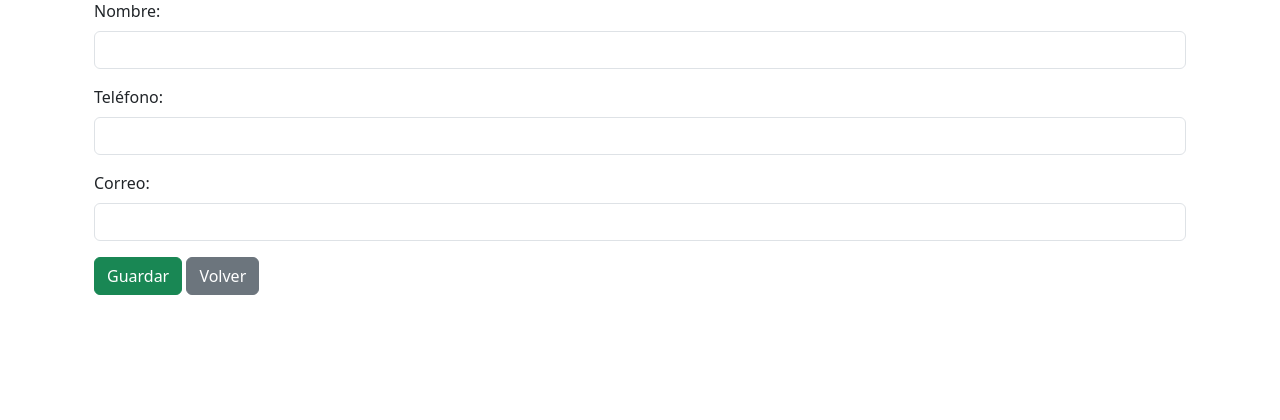
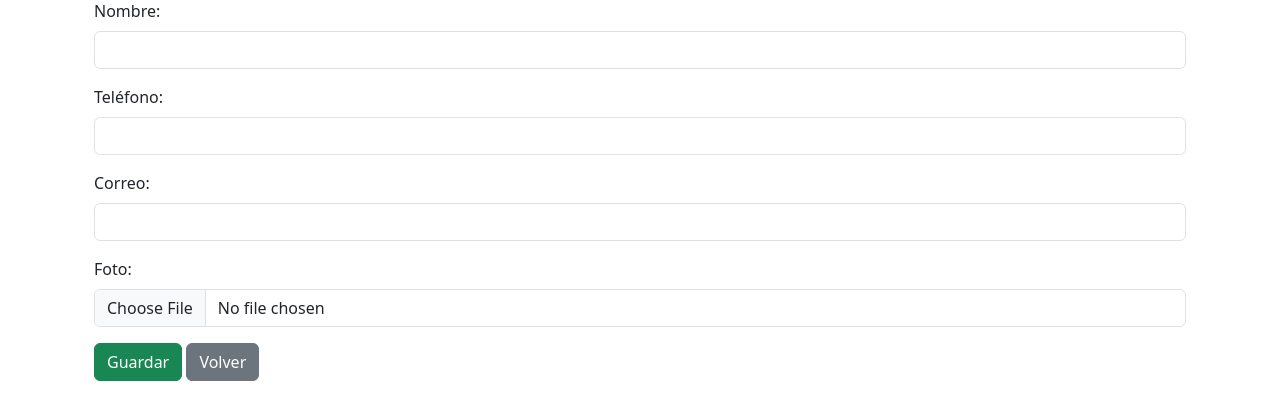
Before and after one commit to Adavidfr/agendaClaseProgramacion2, a Django app: page /agregar in a window 1280 px wide. Shown: the part 147-567 px from the top of the page. Run offline with Django 5.2, Linux system fonts and the light colour scheme.

Commit message:
feat: add photo upload functionality to contact management

```diff
--- a/agenda/settings.py
+++ b/agenda/settings.py
@@ -126,3 +126,6 @@ LOGOUT_URL = '/'
 LOGOUT_REDIRECT_URL = '/'
 LOGIN_URL = 'loguear/'
 LOGIN_REDIRECT_URL = '/'
+
+MEDIA_URL = '/media/'
+MEDIA_ROOT = BASE_DIR / 'media'
--- a/telefono/forms.py
+++ b/telefono/forms.py
@@ -11,4 +11,4 @@ class CustomUserCreationForm(UserCreationForm):
 class ContactoForm(forms.ModelForm):
     class Meta:
         model = Contacto
-        fields = ['nombre', 'telefono', 'email']
+        fields = ['nombre', 'telefono', 'email', 'foto']
--- a/telefono/models.py
+++ b/telefono/models.py
@@ -6,6 +6,7 @@ class Contacto(models.Model):
     nombre = models.CharField(max_length=50)
     telefono = models.CharField(max_length=10)
     email = models.EmailField(blank=True, null=True, verbose_name='Correo Electrónico')
+    foto = models.ImageField(upload_to='contactos/', null=True, blank=True)
 
     def __str__(self):
         return f"{self.nombre} - {self.telefono} - {self.email}"
--- a/telefono/templates/agregar_contacto.html
+++ b/telefono/templates/agregar_contacto.html
@@ -7,7 +7,7 @@
 {% block cuerpo %}
     <div class="container mt-4">
         <h2 class="mb-4">Agregar Contacto</h2>
-        <form method="POST" class="needs-validation" novalidate>
+        <form method="POST" enctype="multipart/form-data" class="needs-validation" novalidate>
             {% csrf_token %}
             <div class="mb-3">
                 <label for="nombre" class="form-label">Nombre:</label>
@@ -21,6 +21,10 @@
                 <label for="email" class="form-label">Correo:</label>
                 <input type="email" name="email" id="email" class="form-control" required>
             </div>
+            <div class="mb-3">
+                <label for="foto" class="form-label">Foto:</label>
+                <input type="file" name="foto" id="foto" class="form-control">
+            </div>
             <button type="submit" class="btn btn-success">Guardar</button>
             <a href="{% url 'lista_contactos' %}" class="btn btn-secondary">Volver</a>
         </form>
--- a/telefono/templates/editar_contactos.html
+++ b/telefono/templates/editar_contactos.html
@@ -1,8 +1,7 @@
-
 
 <h1>EDITAR CONTACTOS</h1>
 
-<form method='POST'>
+<form method="POST" encytype="multipart/form-data">
     {% csrf_token %}
     <label>Nombre: </label> <input type="text" name="nombre"> <br/>
     <label>Telefono: </label> <input type="text" name="telefono"> <br/>
--- a/telefono/templates/lista_contactos.html
+++ b/telefono/templates/lista_contactos.html
@@ -16,6 +16,7 @@
                     <th>Nombre</th>
                     <th>Teléfono</th>
                     <th>Email</th>
+                    <th>Foto</th>
                     <th>Acciones</th>
                 </tr>
             </thead>
@@ -25,6 +26,10 @@
                     <td>{{ contacto.nombre }}</td>
                     <td>{{ contacto.telefono }}</td>
                     <td>{{ contacto.email }}</td>
+                    {% if contacto.foto %}
+                        <td><img src="{{ contacto.foto.url }}" style="width: 100px" /></td>
+                    {% endif %}
+
                     <td>
                         <a href="{% url 'editar_contacto' contacto.id %}" class="btn btn-warning btn-sm">Editar</a>
                         <a href="{% url 'eliminar_contacto' contacto.id %}" class="btn btn-danger btn-sm">Eliminar</a>
--- a/telefono/urls.py
+++ b/telefono/urls.py
@@ -1,5 +1,7 @@
 from django.urls import path
 from .views import *
+from django.conf.urls.static import static
+from django.conf import settings
 
 urlpatterns = [
     path('hola/', hola_mundo, name="hola_mundo"),
@@ -10,4 +12,5 @@ urlpatterns = [
     path('editar/<int:id>/', editar_contacto, name='editar_contacto'),
     path('crear/', crear_usuario, name='crear_usuario'),
     path('loguear/', logeo.as_view(), name='loguear')
-]
+
+] + static(settings.MEDIA_URL, document_root=settings.MEDIA_ROOT)
--- a/telefono/views.py
+++ b/telefono/views.py
@@ -14,20 +14,23 @@ def agregar_contactos(request):
         nom = request.POST['nombre']
         tel = request.POST['telefono']
         em = request.POST['email']
-        Contacto.objects.create(nombre=nom, telefono=tel, email=em)
+        ft = request.FILES.get('foto')
+        Contacto.objects.create(nombre=nom, telefono=tel, email=em,  foto = ft)
         return redirect('lista_contactos')
     return render(request, 'agregar_contacto.html')
 
 def editar_contacto(request, id):
+    contacto = get_object_or_404(Contacto, id=id)
+
     if request.method == 'POST':
-        form = ContactoForm(request.POST)
+        form = ContactoForm(request.POST, request.FILES, instance=contacto)
         if form.is_valid():
-            contacto = form.save()
+            form.save()
             return redirect('lista_contactos')
     else:
-        contacto = get_object_or_404(Contacto, id=id)
         form = ContactoForm(instance=contacto)
-    return render(request, 'editar_contacto1.html', {'form': form, 'contacto': contacto})
+
+    return render(request, 'editar_contacto.html', {'form': form})
 
 def editar_contacto_old(request, id):
     contacto = get_object_or_404(Contacto, id=id)
```
Also changed, not shown: db.sqlite3, telefono/migrations/0002_alter_contacto_options_contacto_foto.py (added), telefono/migrations/0003_alter_contacto_foto.py (added).
